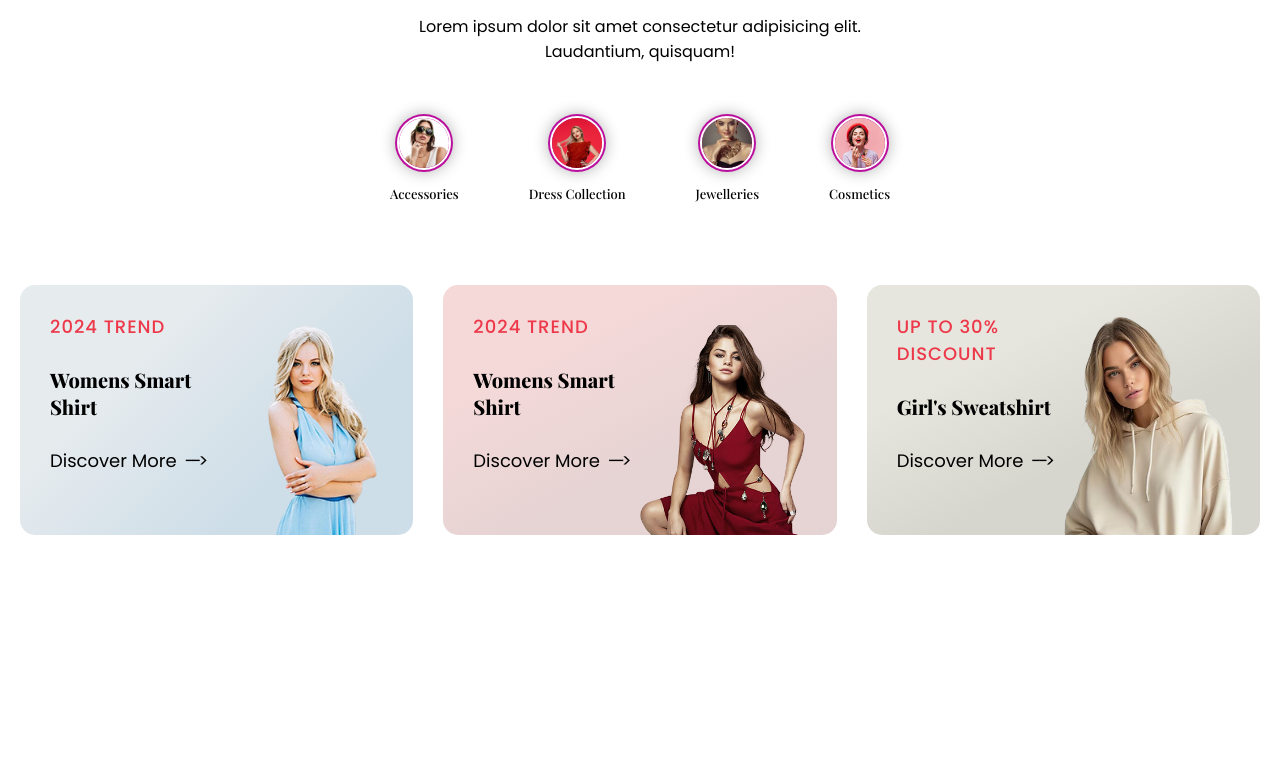
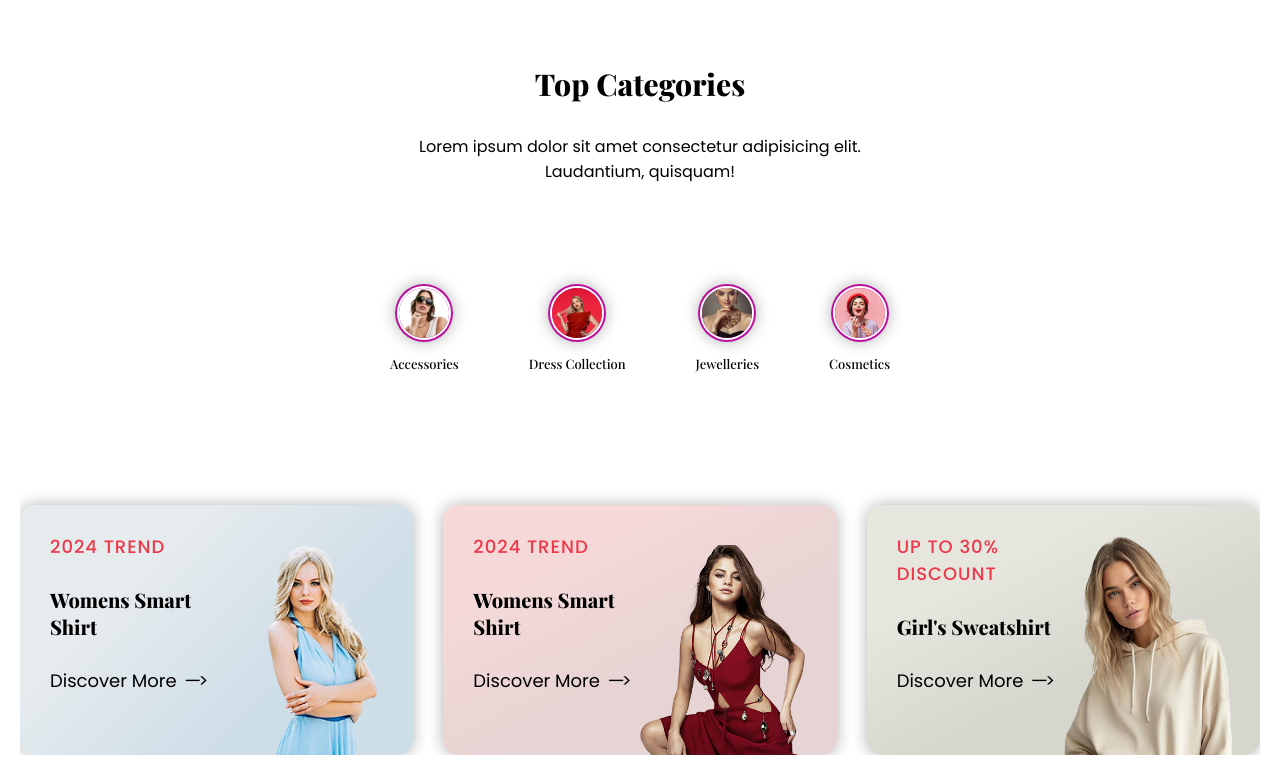
Before and after one commit to Arshiajavadi/Lebaba-Webpage, a plain HTML site: page index.html in a window 1280 px wide. Shown: the part 728-1503 px from the top of the page. Before the commit the page ends 1283 px from the top, so only its background shows below. Drawn offline with nearby package versions, Linux system fonts and the light colour scheme; a web font is replaced by a local one.

Commit message:
scrollbar commit.

```diff
--- a/CSS/style.css
+++ b/CSS/style.css
@@ -29,11 +29,33 @@ body {
   margin: 0;
   max-width: 2000px;
   margin: auto;
+  overflow-x: hidden;
 }
 
 *.grid {
   display: grid;
 }
+
+/* Scroll Bar */
+
+::-webkit-scrollbar{
+  width: 10px;
+  height: 50px;
+}
+
+::-webkit-scrollbar-track{
+  background: #d1bebe;
+}
+
+::-webkit-scrollbar-thumb{
+  background: var(--primary-color);
+  border-radius: 20px;
+}
+
+::-webkit-scrollbar-thumb:hover{
+  background: var(--primary-dark);
+}
+
 /* Blocks */
 
 .block {
@@ -77,6 +99,7 @@ body {
   padding: 1rem;
   padding: 0;
   margin: 0;
+  margin-left: 3rem;
   width: 100%;
 }
 
@@ -301,7 +324,7 @@ body {
 /* Domain Block */
 
 .block-domain {
-  margin: 2rem;
+  margin-top: 15rem;
 }
 
 .domain__heading {
@@ -330,7 +353,7 @@ body {
   font-size: 1.3rem;
   grid-template: repeat(2, 1fr) / repeat(2, 1fr);
   justify-items: center;
-  margin: 5rem 0;
+  margin: 10rem 0;
   row-gap: 2rem;
 }
 
@@ -385,6 +408,7 @@ body {
   max-width: 180rem;
   gap: 3rem;
   margin: 1rem;
+  margin-top: 10rem;
   overflow: hidden;
 }
 
@@ -411,6 +435,7 @@ body {
   border-radius: 15px;
   margin-top: 2rem;
   overflow: hidden;
+  box-shadow: 0 0 15px #b1b1b1;;
 }
 
 .card__item p {
```
